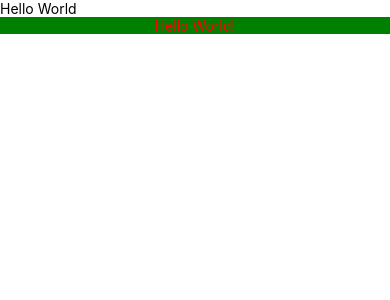
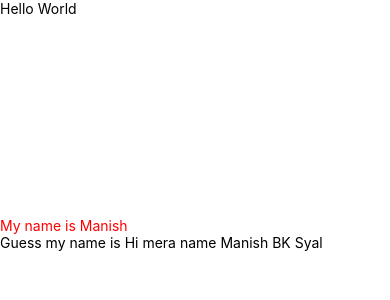
Before and after one commit to Manish-Syal123/Demo_React_Native, a React Native app: screen / in a window 390 px wide. Shown: the top 300 px of the page. Built offline with nearby package versions, Linux system fonts and the light colour scheme.

Commit message:
Learning same jsx rules as in React.js

```diff
--- a/package.json
+++ b/package.json
@@ -12,7 +12,7 @@
     "expo": "~48.0.6",
     "expo-status-bar": "~1.4.4",
     "react": "18.2.0",
-    "react-native": "0.71.3",
+    "react-native": "0.71.4",
     "react-native-web": "~0.18.10",
     "react-dom": "18.2.0",
     "@expo/webpack-config": "^18.0.1"
--- a/src/screens/CustomCompo.js
+++ b/src/screens/CustomCompo.js
@@ -2,9 +2,15 @@ import React from "react";
 import { Text, StyleSheet, View } from "react-native";
 
 const CustomCompo = () => {
+  const myname = "Manish";
+  const myElement = <Text style={styles.textStyle}>My name is {myname}</Text>;
+  const getFullName = (a, b, c) => {
+    return `Hi mera name ${a} ${b} ${c}`;
+  };
   return (
     <View style={styles.viewstyle}>
-      <Text style={styles.textStyle}>Hello World!</Text>
+      {myElement}
+      <Text>Guess my name is {getFullName("Manish", "BK", "Syal")}</Text>
     </View>
   );
 };
@@ -13,12 +19,13 @@ const styles = StyleSheet.create({
   textStyle: {
     color: "red",
     // backgroundColor: "black",
+    marginTop: 200,
   },
-  viewstyle: {
-    backgroundColor: "green",
-    alignItems: "center",
-    justifyContent: "center",
-  },
+  // viewstyle: {
+  //   backgroundColor: "green",
+  //   alignItems: "center",
+  //   justifyContent: "center",
+  // },
 });
 
 export default CustomCompo;
```
Also changed, not shown: 1 other file (tests, documents, lock files or other folders).
